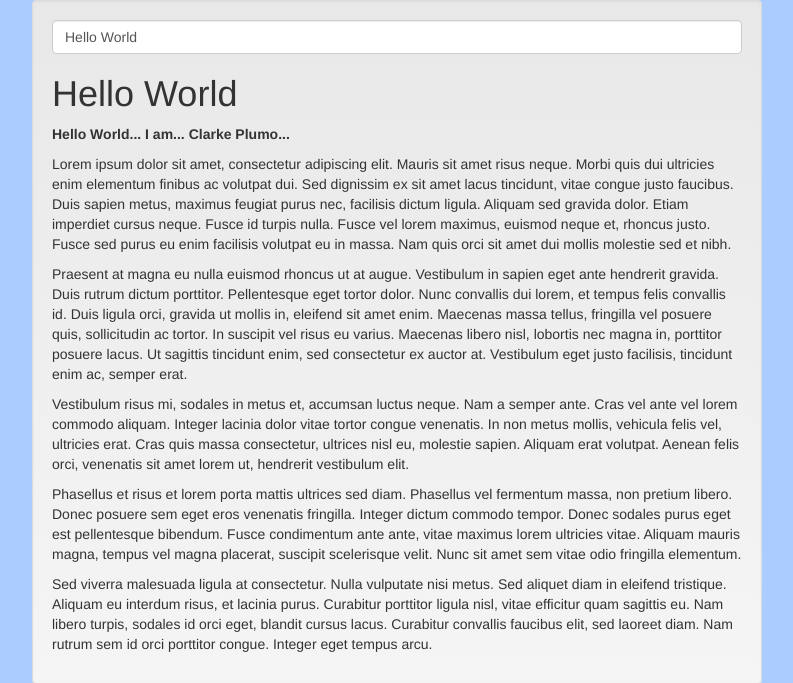
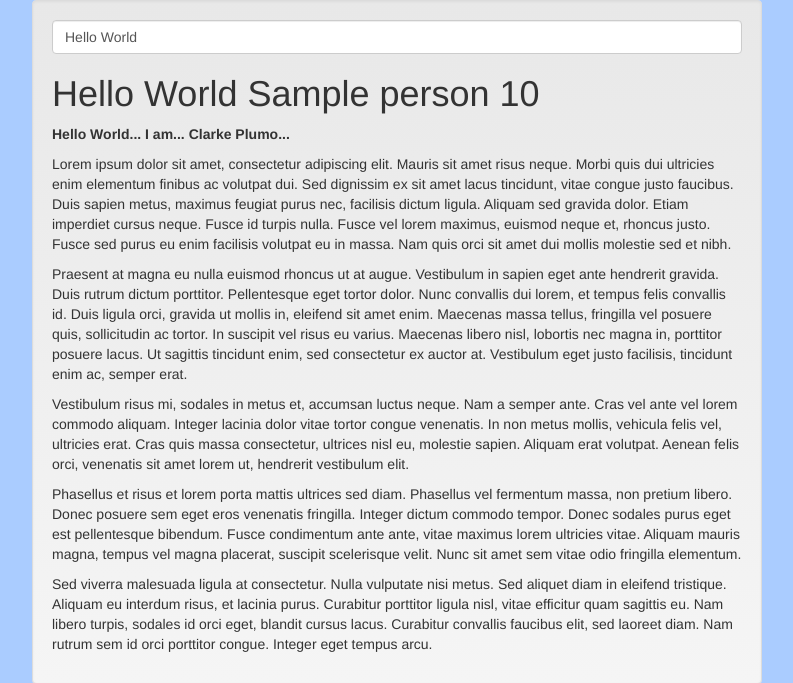
Before and after one commit to clrke/sarprit, a Django app: template global/templates/survey/index.html in a window 1280 px wide. Shown: the top 683 px of the page, without its empty margins (243-1036 px from the left). Run offline with Django 3.2, Linux system fonts and the light colour scheme; the template is opened without the code that fills it: most values are stand-ins (such as "Sample title", 1, 10 or a date in 2020); data that the repository does not hold is empty; some libraries are stand-ins or nearby versions.

Commit message:
Send regine data to index.html

```diff
--- a/global/templates/survey/index.html
+++ b/global/templates/survey/index.html
@@ -13,7 +13,7 @@
 			<div class="col-md-8 col-md-offset-2">
 				<div class="well" ng-controller="SurveyCtrl as survey">
 					<input type="text" class="form-control" ng-model="survey.title">
-					<h1> {[ survey.title ]} </h1>
+					<h1> {[ survey.title ]} {{ person.name }} {{ person.age }} </h1>
 					<p>
 						<b>
 							<span ng-repeat="message in survey.messages">
--- a/survey/views.py
+++ b/survey/views.py
@@ -2,7 +2,11 @@ from django.shortcuts import render
 from sarprit.shortcuts import to_json
 
 def index(request):
-	return render(request, 'survey/index.html')
+	person = {
+		"name" : "Regine",
+		"age" : 19
+	}
+	return render(request, 'survey/index.html', {"person": person})
 
 def test(request):
 	return to_json([{"data1": "Hello", "data2": "World"}, {"data1": "I", "data2": "am"}, {"data1": "Clarke", "data2": "Plumo"}])
```
